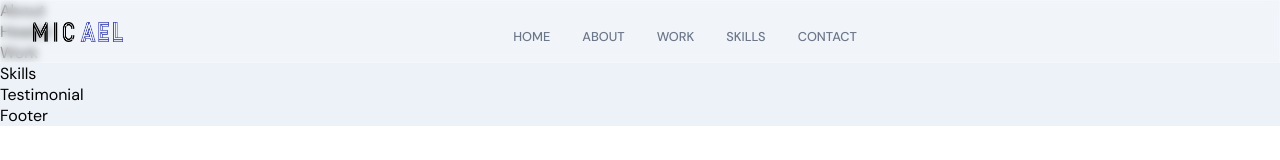
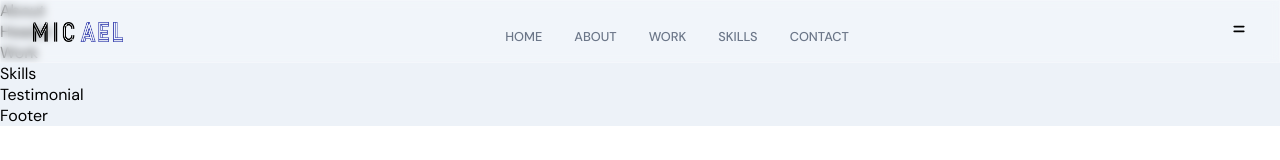
Before and after one commit to 0plaze0/Portfolio, a React (Vite) app: page / in a window 1280 px wide. Shown: the top 160 px of the page. Built offline with nearby package versions, Linux system fonts and the light colour scheme.

Commit message:
fix: resolve import react-icons/hi

```diff
--- a/src/components/Navbar.jsx
+++ b/src/components/Navbar.jsx
@@ -1,7 +1,11 @@
-import React from "react";
+import React, { useState } from "react";
+import { HiMenuAlt4, HiX } from "react-icons/hi";
+import { motion } from "framer-motion";
+
 import { images } from "./../constants";
 import "./NavBar.scss";
 const Navbar = () => {
+  const [toogle, setToogle] = useState(false);
   return (
     <nav className="app__navbar">
       <div className="app__navbar-logo">
@@ -15,6 +19,25 @@ const Navbar = () => {
           </li>
         ))}
       </ul>
+      <div className="app__navbar-menu">
+        <HiMenuAlt4 onClick={() => setToogle(true)} />
+
+        {toogle && (
+          <motion.div
+            whileInView={{ x: [300, 0] }}
+            transition={{ duration: 0.85, ease: "easeOut" }}
+          >
+            <HiX onClick={() => setToogle(false)} />
+            <ul>
+              {["home", "about", "work", "skills", "contact"].map((item) => (
+                <li key={item}>
+                  <a href={`#${item}`}>{item}</a>
+                </li>
+              ))}
+            </ul>
+          </motion.div>
+        )}
+      </div>
     </nav>
   );
 };
```
